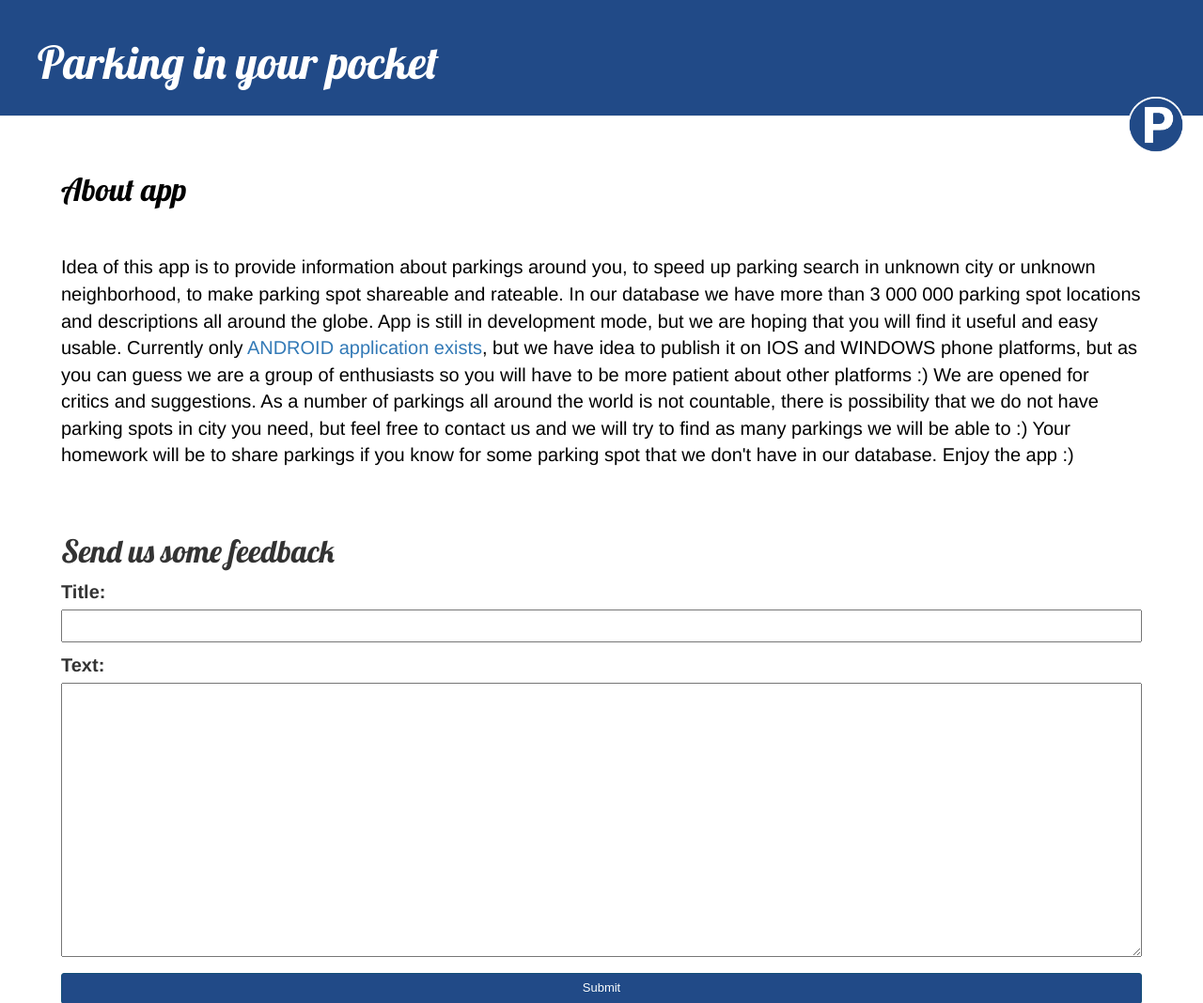
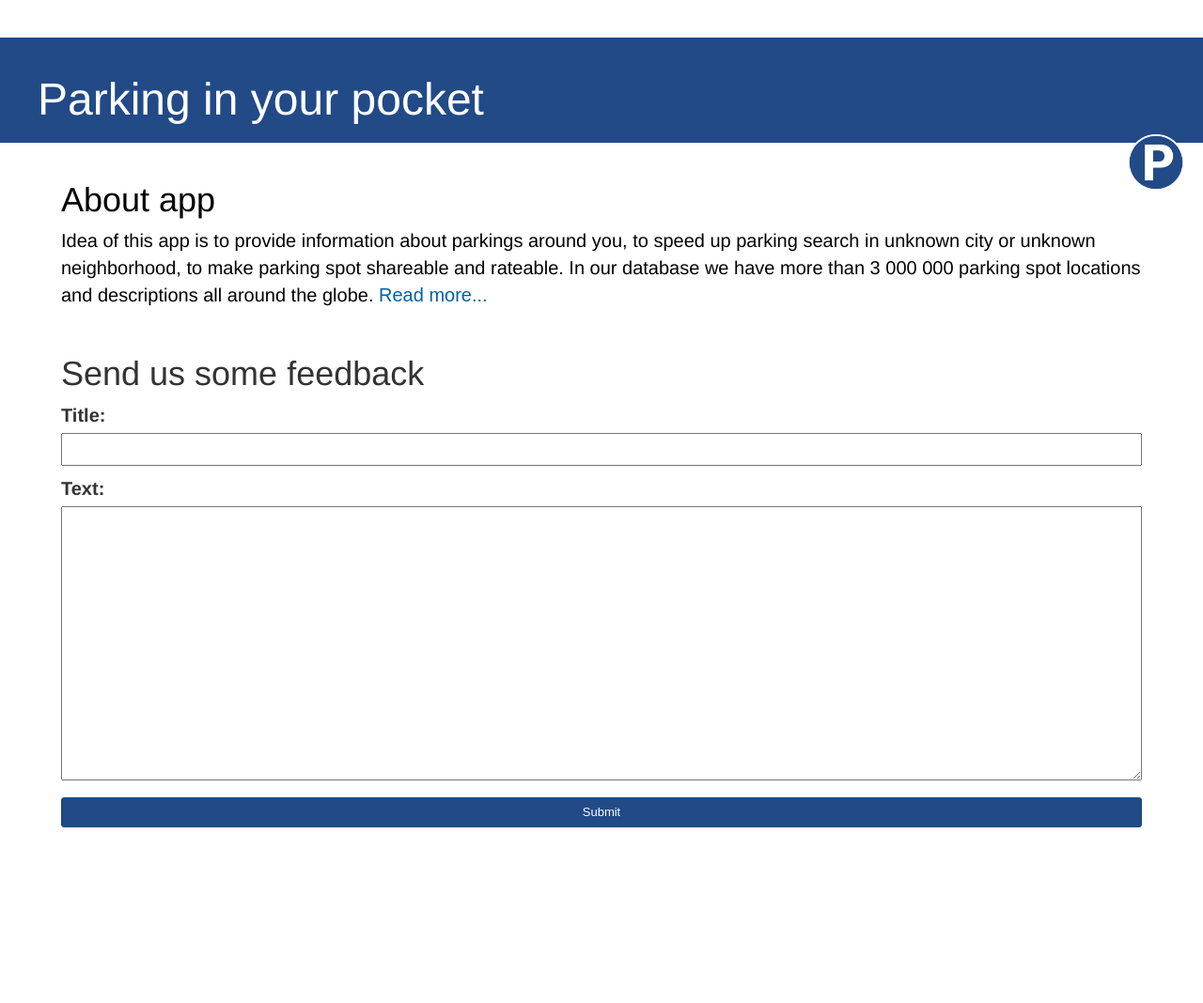
Before and after one commit to Trollologic/myparking, a Django app: page / in a window 1280 px wide. Shown: the top 1068 px of the page at 94% size. After the commit the page ends 881 px from the top, so only its background shows below. Run offline with Django 3.2, Linux system fonts and the light colour scheme; some libraries are stand-ins or nearby versions.

Commit message:
implemented expand and collapse text function

```diff
--- a/myparkingweb/static/css/myparkingweb.css
+++ b/myparkingweb/static/css/myparkingweb.css
@@ -21,7 +21,7 @@
     text-decoration: none;
 }
 .about_us_section h1, .about_us_section p{
-    padding: 20px 80px 20px 80px;
+    padding: 0px 80px 0px 80px;
     color: #000;
     text-decoration: none;
 }
@@ -89,3 +89,16 @@
 	position:relative;
 	top:1px;
 }
+
+.expand_button {
+    font-size: 15pt;
+	background-color:#ffffff;
+	cursor:pointer;
+	color:#0061a7;
+	font-family:Arial;
+	text-decoration:none;
+
+}
+.expand_button:hover {
+color:#214A87;
+}
--- a/myparkingweb/templates/myparkingweb/base.html
+++ b/myparkingweb/templates/myparkingweb/base.html
@@ -7,7 +7,10 @@
     <link rel="stylesheet" href="//maxcdn.bootstrapcdn.com/bootstrap/3.2.0/css/bootstrap-theme.min.css">
     <link rel="stylesheet" href="{% static 'css/myparkingweb.css' %}">
     <link href="http://fonts.googleapis.com/css?family=Lobster&subset=latin,latin-ext" rel="stylesheet" type="text/css">
-
+    <meta name="viewport" content="width=device-width,height=device-height,initial-scale=1.0"/>
+    <link rel="stylesheet" href="http://maxcdn.bootstrapcdn.com/bootstrap/3.3.6/css/bootstrap.min.css">
+    <script src="https://ajax.googleapis.com/ajax/libs/jquery/1.12.0/jquery.min.js"></script>
+    <script src="http://maxcdn.bootstrapcdn.com/bootstrap/3.3.6/js/bootstrap.min.js"></script>
 </head>
 <body>
 
@@ -23,7 +26,17 @@
     <div class="about_us_section">
         <div class="row">
             <h1>About app</h1>
-            <p>Idea of this app is to provide information about parkings around you, to speed up parking search in unknown city or unknown neighborhood, to make parking spot shareable and rateable. In our database we have more than 3 000 000 parking spot locations and descriptions all around the globe. App is still in development mode, but we are hoping that you will find it useful and easy usable. Currently only <a href="https://play.google.com/store">ANDROID application exists</a>, but we have idea to publish it on IOS and WINDOWS phone platforms, but as you can guess we are a group of enthusiasts so you will have to be more patient about other platforms :) We are opened for critics and suggestions. As a number of parkings all around the world is not countable, there is possibility that we do not have parking spots in city you need, but feel free to contact us and we will try to find as many parkings we will be able to :) Your homework will be to share parkings if you know for some parking spot that we don't have in our database. Enjoy the app :)</p>
+
+            <p>Idea of this app is to provide information about parkings around you, to speed up parking search in unknown city or unknown neighborhood, to make parking spot shareable and rateable. In our database we have more than 3 000 000 parking spot locations and descriptions all around the globe.<a id="colapse_button" onclick="javascript:changeText()" type="button" class="expand_button" data-toggle="collapse" data-target="#demo"> Read more...</a><p id="demo" class="collapse">App is still in development mode, but we are hoping that you will find it useful and easy usable. Currently only <a href="https://play.google.com/store">ANDROID application exists</a>, but we have idea to publish it on IOS and WINDOWS phone platforms, but as you can guess we are a group of enthusiasts so you will have to be more patient about other platforms :) We are opened for critics and suggestions. As a number of parkings all around the world is not countable, there is possibility that we do not have parking spots in city you need, but feel free to contact us and we will try to find as many parkings we will be able to :) Your homework will be to share parkings if you know for some parking spot that we don't have in our database. Enjoy the app :)</p></p>
+            <script type="text/javascript">
+            function changeText() {
+                var element = document.getElementById('colapse_button');
+                    if (element.innerHTML === ' Read more...') element.innerHTML = ' Close...';
+                    else {
+                    element.innerHTML = ' Read more...';
+                    }
+            }
+    </script>
         </div>
     </div>
     <div class="content-container">
```
